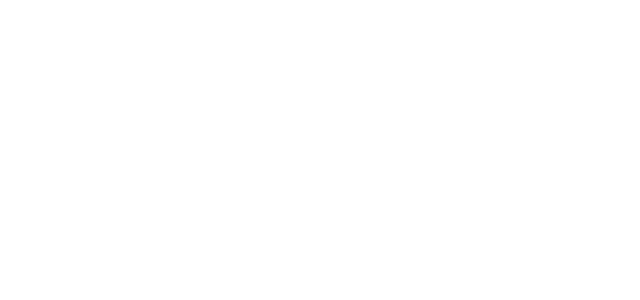
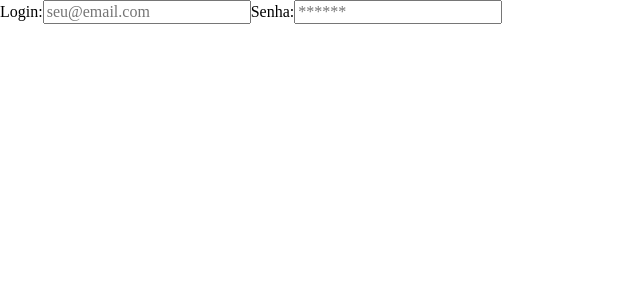
Before and after one commit to luizsla/cadastro-novo-usuario, a React (Vite) app in the folder cadastro-novo-usuario/: page / in a window 1280 px wide. Shown: the top 300 px of the page, without its empty margins (0-640 px from the left). Built offline with nearby package versions, Linux system fonts and the light colour scheme.

Commit message:
Adicionando primeiras propriedades no componente FormInput para o formulário de Login

```diff
--- a/cadastro-novo-usuario/src/App.jsx
+++ b/cadastro-novo-usuario/src/App.jsx
@@ -1,3 +1,4 @@
+import FormLogin from "./Componentes/FormLogin";
 
 const App = () => {
   return (
@@ -9,7 +10,7 @@
         <title>Document</title>
       </head>
       <body>
-
+        <FormLogin />
       </body>
       </html>
     </>
--- a/cadastro-novo-usuario/src/Componentes/FormInput/Index.jsx
+++ b/cadastro-novo-usuario/src/Componentes/FormInput/Index.jsx
@@ -1,8 +1,9 @@
 
-const FormInput = () => {
+const FormInput = ({id, tipo, label, placeholder}) => {
     return (
 			<>
-				<input type="text" />
+				<label for={id}>{label}:</label>
+				<input type={tipo} id={id} placeholder={placeholder} />
 			</>
     );
 }
--- a/cadastro-novo-usuario/src/Componentes/FormLogin/index.jsx
+++ b/cadastro-novo-usuario/src/Componentes/FormLogin/index.jsx
@@ -4,8 +4,8 @@
 	return (
 		<>
 			<form>
-				<FormInput />
-				<FormInput />
+				<FormInput tipo="email" id="id-login" label="Login" placeholder="seu@email.com" />
+				<FormInput tipo="password" id="id-senha" label="Senha" placeholder="******" />
 			</form>
 		</>
 	);
```
